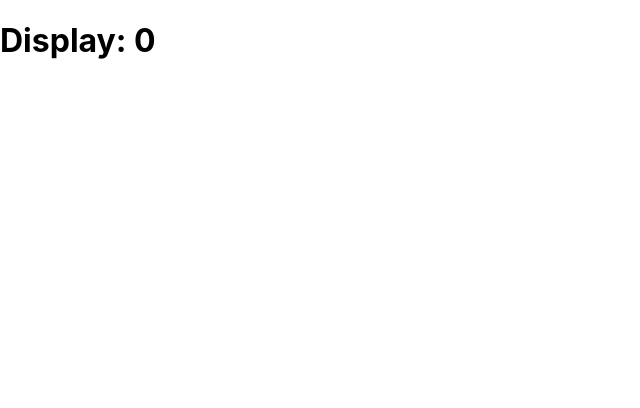
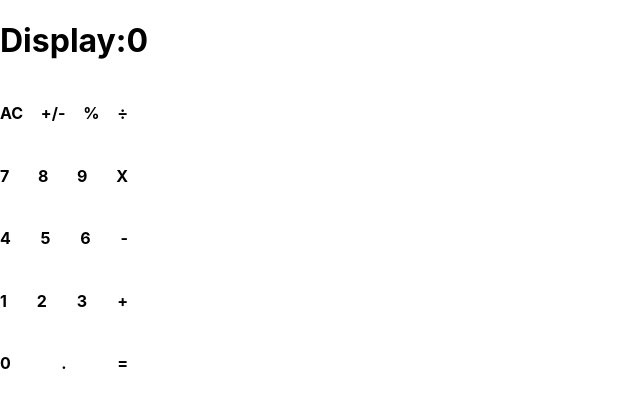
Before and after one commit to blackpintz/React-Calculator, a React (Create React App) app: page / in a window 1280 px wide. Shown: the top 408 px of the page, without its empty margins (0-640 px from the left). Built offline with nearby package versions, Linux system fonts and the light colour scheme.

Commit message:
implemented ButtonPanel component.

```diff
--- a/package.json
+++ b/package.json
@@ -18,6 +18,7 @@
     "react": "^17.0.1",
     "react-dom": "^17.0.1",
     "react-scripts": "4.0.1",
+    "uuid": "^8.3.1",
     "web-vitals": "^0.2.4"
   },
   "scripts": {
--- a/src/App.css
+++ b/src/App.css
@@ -1,5 +1,11 @@
 .App {
   text-align: center;
+}
+
+.group {
+  display: flex;
+  width: 10%;
+  justify-content: space-between;
 }
 
 .App-logo {
--- a/src/components/App.js
+++ b/src/components/App.js
@@ -1,11 +1,13 @@
 import '../App.css';
 import Display from './Display';
+import ButtonPanel from './ButtonPanel';
 
 function App() {
   return (
-    <div>
+    <>
       <Display result="0" />
-    </div>
+      <ButtonPanel />
+    </>
   );
 }
 
--- a/src/components/Button.js
+++ b/src/components/Button.js
@@ -1,12 +1,20 @@
 import React from 'react';
+import PropTypes from 'prop-types';
 
-function Button() {
+function Button({ name }) {
   return (
-    <React.Fragment>
-     <h1>Button</h1>
-     <p>A button component</p>
-    </React.Fragment>
+    <>
+      <h4>{name}</h4>
+    </>
   );
 }
 
+Button.propTypes = {
+  name: PropTypes.string,
+};
+
+Button.defaultProps = {
+  name: 'no value',
+};
+
 export default Button;
--- a/src/components/ButtonPanel.js
+++ b/src/components/ButtonPanel.js
@@ -1,10 +1,20 @@
 import React from 'react';
+import Group from './Group';
+import '../App.css';
 
 function ButtonPanel() {
+  const group1 = ['AC', '+/-', '%', '÷'];
+  const group2 = ['7', '8', '9', 'X'];
+  const group3 = ['4', '5', '6', '-'];
+  const group4 = ['1', '2', '3', '+'];
+  const group5 = ['0', '.', '='];
   return (
     <React.Fragment>
-     <h1>ButtonPanel</h1>
-     <p>A button panel.</p>
+      <Group group={group1} />
+      <Group group={group2} />
+      <Group group={group3} />
+      <Group group={group4} />
+      <Group group={group5} />
     </React.Fragment>
   );
 }
--- /dev/null
+++ b/src/components/Group.js
@@ -0,0 +1,27 @@
+import React from 'react';
+import PropTypes from 'prop-types';
+import { v4 as uuidv4 } from 'uuid';
+import Button from './Button';
+import '../App.css';
+
+function Group({ group }) {
+  return (
+    <React.Fragment>
+      <div className="group">
+        {group.map(btn => (
+          <Button key={uuidv4()} name={btn} />
+        ))}
+      </div>
+    </React.Fragment>
+  );
+}
+
+Group.propTypes = {
+  group: PropTypes.array,
+};
+
+Group.defaultProps = {
+  group: 'no value',
+};
+
+export default Group;
```
Also changed, not shown: src/components/Display.js (+9 -6 lines), .eslintrc.json, 1 other file (tests, documents, lock files or other folders).
